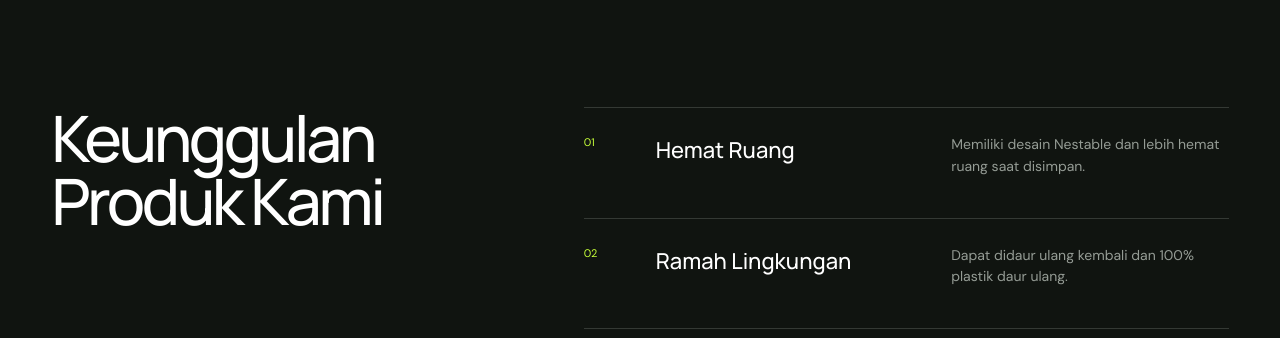
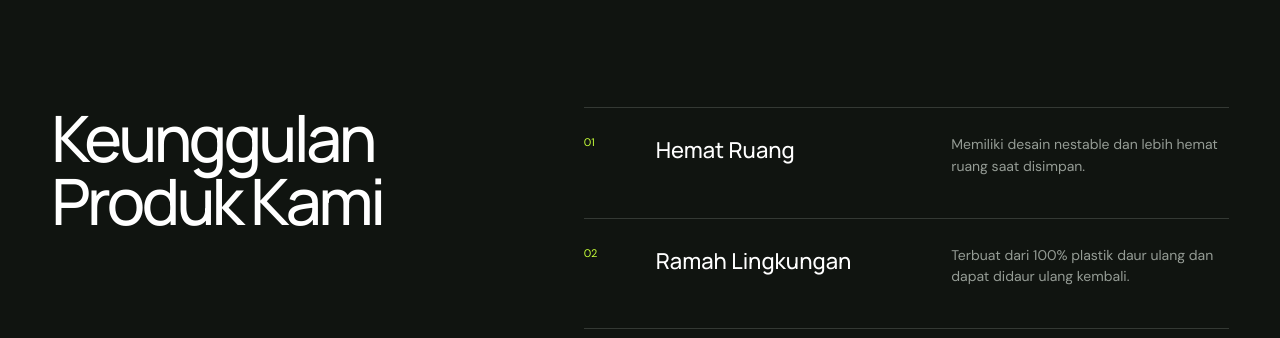
Before and after one commit to ADITYAzin/RAIB-Pallets, a React (Vite) app: page / in a window 1280 px wide. Shown: the part 1560-1898 px from the top of the page. Built offline with nearby package versions, Linux system fonts and the light colour scheme.

Commit message:
fix: usp

```diff
--- a/src/App.tsx
+++ b/src/App.tsx
@@ -7,8 +7,8 @@ const products = [
 ]
 
 const benefits = [
-  ['01', 'Hemat Ruang', 'Memiliki desain Nestable dan lebih hemat ruang saat disimpan.'],
-  ['02', 'Ramah Lingkungan', 'Dapat didaur ulang kembali dan 100% plastik daur ulang.'],
+  ['01', 'Hemat Ruang', 'Memiliki desain nestable dan lebih hemat ruang saat disimpan.'],
+  ['02', 'Ramah Lingkungan', 'Terbuat dari 100% plastik daur ulang dan dapat didaur ulang kembali.'],
   ['03', 'Tahan Lama', 'Kuat terhadap benturan, lembap, dan bahan kimia.'],
   ['04', 'Hemat Biaya', 'Masa pakai panjang, biaya operasional lebih rendah.'],
 ]
```
